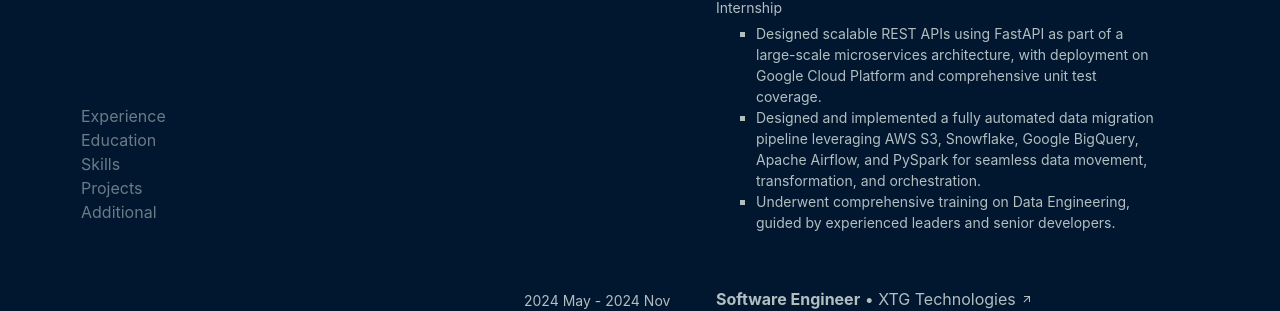
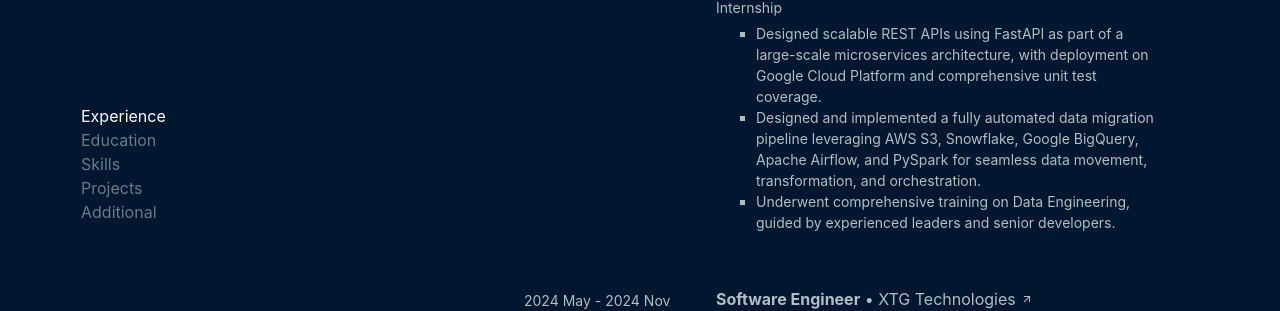
Before and after one commit to akshay-rajan/akshay-rajan.github.io, a React (Vite) app: page / in a window 1280 px wide. Shown: the part 299-610 px from the top of the page. Built offline with nearby package versions, Linux system fonts and the light colour scheme.

Commit message:
Add navigation highlighting on section intersection

```diff
--- a/src/App.tsx
+++ b/src/App.tsx
@@ -1,15 +1,18 @@
 import './styles/main.scss'
 import Left from './components/Left'
 import Right from './components/Right'
+import { ActiveSectionProvider } from './context/ActiveSectionContext'
 
 
 function App() {
 
   return (
-    <div className="resume-container">
-      <Left />
-      <Right />
-    </div>
+    <ActiveSectionProvider>
+      <div className="resume-container">
+        <Left />
+        <Right />
+      </div>
+    </ActiveSectionProvider>
   )
 }
 
--- a/src/components/Navigation.tsx
+++ b/src/components/Navigation.tsx
@@ -1,23 +1,26 @@
 import React from "react";
+import { useActiveSectionContext } from "../context/ActiveSectionContext";
 
 const Navigation: React.FC = () => {
+  const activeSection = useActiveSectionContext();
+
+  const navItems = [
+    { href: "#experience", label: "Experience", id: "experience" },
+    { href: "#education", label: "Education", id: "education" },
+    { href: "#skills", label: "Skills", id: "skills" },
+    { href: "#projects", label: "Projects", id: "projects" },
+    { href: "#additional", label: "Additional", id: "additional" }
+  ];
+
   return (
     <nav className="navigation">
-      <a href="#experience"><div >
-        Experience
-      </div></a>
-      <a href="#education"><div>
-        Education
-      </div></a>
-      <a href="#skills"><div>
-        Skills
-      </div></a>
-      <a href="#projects"><div>
-        Projects
-      </div></a>
-      <a href="#additional"><div>
-        Additional
-      </div></a>
+      {navItems.map(({ href, label, id }) => (
+        <a key={id} href={href}>
+          <div className={activeSection === id ? 'active' : ''}>
+            {label}
+          </div>
+        </a>
+      ))}
     </nav>
   );
 }
--- a/src/components/Right.tsx
+++ b/src/components/Right.tsx
@@ -42,7 +42,6 @@ const Right: React.FC = () => {
   useEffect(() => {
     // Check if animation has been seen before
     const hasSeenAnimation = getItemWithTTL(ANIMATION_SEEN_KEY);
-    console.log(`Has seen animation: ${hasSeenAnimation}`);
 
     if (hasSeenAnimation) {
       setSkipAnimation(true);
--- /dev/null
+++ b/src/context/ActiveSectionContext.tsx
@@ -0,0 +1,18 @@
+import React, { createContext, useContext } from 'react';
+import { useActiveSection } from '../hooks/activeSection';
+
+const ActiveSectionContext = createContext<string>('');
+
+export const ActiveSectionProvider: React.FC<{ children: React.ReactNode }> = ({ children }) => {
+  const activeSection = useActiveSection();
+
+  return (
+    <ActiveSectionContext.Provider value={activeSection}>
+      {children}
+    </ActiveSectionContext.Provider>
+  );
+};
+
+export const useActiveSectionContext = () => {
+  return useContext(ActiveSectionContext);
+};
--- /dev/null
+++ b/src/hooks/activeSection.ts
@@ -0,0 +1,31 @@
+import { useEffect, useState } from 'react';
+
+export const useActiveSection = () => {
+  const [activeSection, setActiveSection] = useState<string>('');
+
+  useEffect(() => {
+    const observer = new IntersectionObserver(
+      (entries) => {
+        entries.forEach((entry) => {
+          if (entry.isIntersecting && entry.target.id) {
+            setActiveSection(entry.target.id);
+          }
+        });
+      },
+      {
+        threshold: 0.5, // Section needs to be 50% visible
+        rootMargin: '-20% 0px -20% 0px' // Adjust the trigger area
+      }
+    );
+
+    // Observe all sections
+    const sections = document.querySelectorAll('section[id]');
+    sections.forEach((section) => observer.observe(section));
+
+    return () => {
+      sections.forEach((section) => observer.unobserve(section));
+    };
+  }, []);
+
+  return activeSection;
+};
--- a/src/styles/_navigation.scss
+++ b/src/styles/_navigation.scss
@@ -9,7 +9,7 @@
       opacity: 0.6;
       margin-left: 20px;
 
-      &:hover {
+      &:hover, &.active {
         opacity: 1;
         color: $primary-color;
         transition: opacity 0.2s ease-in-out;
--- a/src/utils/localStorage.ts
+++ b/src/utils/localStorage.ts
@@ -9,7 +9,6 @@ export const setItemWithTTL = (key: string, value: any, ttlInMs: number) => {
 
 export const getItemWithTTL = (key: string) => {
   const itemStr = localStorage.getItem(key);
-  console.log(`Getting item with key: ${key}, value: ${itemStr}`);
 
   if (!itemStr) {
     return null;
```
